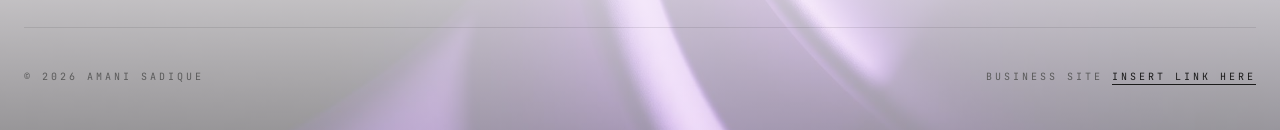
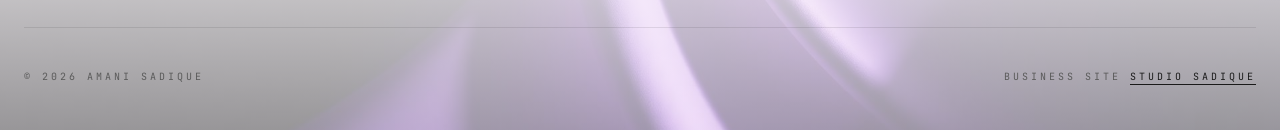
Before and after one commit to amani-sadique/Portfolio-Build, a React (Vite) app in the folder v2.0 React/: page / in a window 1280 px wide. Shown: the part 5507-5637 px from the top of the page. Built offline with nearby package versions, Linux system fonts and the light colour scheme; a web font is replaced by a local one.

Commit message:
updated footer

```diff
--- a/v2.0 React/src/components/Footer.jsx
+++ b/v2.0 React/src/components/Footer.jsx
@@ -50,7 +50,7 @@ export default function Footer() {
           <p className="footer__legal">
             Business Site{' '}
             <a href="https://studio-sadique.vercel.app" target="_blank" rel="noreferrer" className="footer__builder-link">
-              Insert link here
+                Studio Sadique
             </a>
           </p>
         </div>
```
